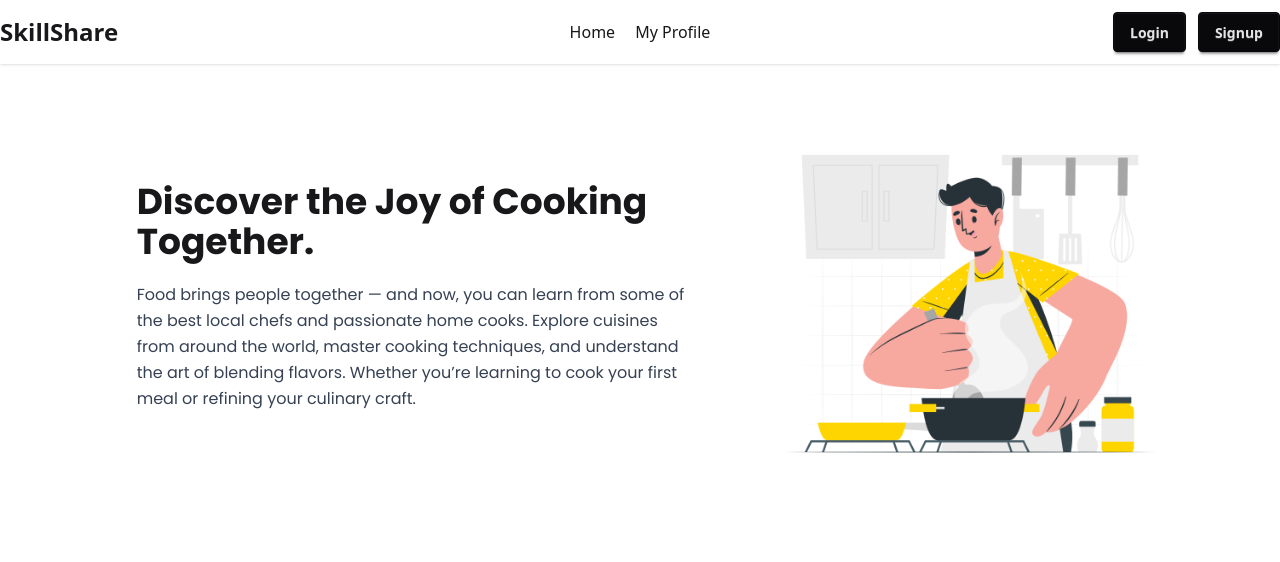
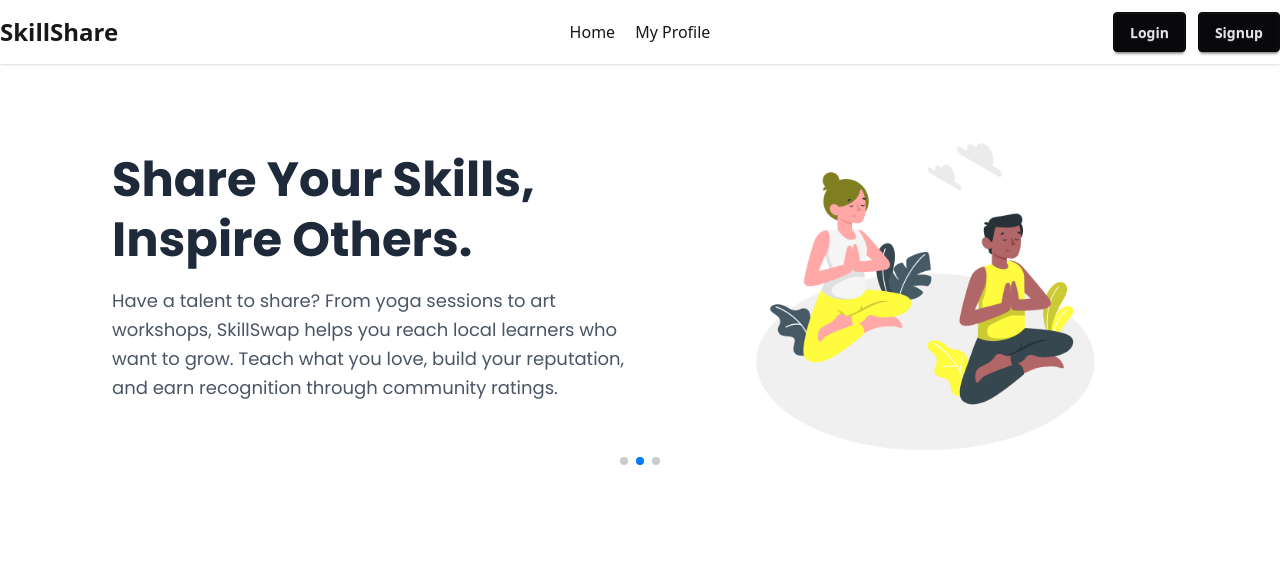
Before and after one commit to jony378892/skillshare, a React (Vite) app: page / in a window 1280 px wide. Shown: the top 562 px of the page. Built offline with nearby package versions, Linux system fonts and the light colour scheme; no server answers.

Commit message:
Added some extra padding in PopularSkill, TopRatedProvider, ProviderCard components

```diff
--- a/src/components/HeroSection.jsx
+++ b/src/components/HeroSection.jsx
@@ -1,7 +1,6 @@
 import { Swiper, SwiperSlide } from "swiper/react";
-import { Autoplay } from "swiper/modules";
+import { Autoplay, Pagination } from "swiper/modules";
 import "swiper/css";
-import "swiper/css/navigation";
 import "swiper/css/pagination";
 
 import studyImg from "../assets/Online learning-cuate.png";
@@ -10,79 +9,80 @@ import cookingImg from "../assets/Cooking-cuate.png";
 
 export default function HeroSection() {
   return (
-    <section className="pb-10 pt-5">
+    <section className="pb-10 pt-8">
       <Swiper
-        modules={[Autoplay]}
+        modules={[Autoplay, Pagination]}
         autoplay={{
-          delay: 2500,
+          delay: 3000,
           disableOnInteraction: false,
         }}
-        spaceBetween={50}
+        pagination={{ clickable: true }}
+        spaceBetween={40}
         loop={true}
+        className="max-w-6xl mx-auto"
       >
+        {/* Slide 1 - Skill Exchange Overview */}
         <SwiperSlide>
-          <div className="flex flex-col-reverse sm:flex-row gap-5 items-center">
-            <div className="xl:w-1/2 px-5 xl:px-10">
-              <h2 className="text-2xl sm:text-3xl lg:text-4xl font-bold mb-5">
-                Bring Tutoring Right to Your Home.
+          <div className="flex flex-col-reverse lg:flex-row items-center justify-between gap-10 px-6 lg:px-12">
+            <div className="lg:w-1/2 text-center lg:text-left">
+              <h2 className="text-3xl lg:text-5xl font-bold text-gray-800 mb-4 leading-tight">
+                Learn, Teach, and Grow — Together.
               </h2>
-              <p className=" text-gray-700 leading-relaxed">
-                Learning has never been easier. With our platform, you can
-                connect with expert tutors who specialize in subjects ranging
-                from mathematics and science to arts and languages. Each tutor
-                offers a personalized approach to fit your goals and schedule,
-                ensuring that your learning experience is both effective and
-                engaging.
+              <p className="text-gray-600 text-base lg:text-lg leading-relaxed mb-6">
+                SkillSwap is an interactive community where people offer, learn,
+                and exchange skills within their local area. Whether it’s
+                coding, photography, guitar lessons, or yoga — connect with
+                passionate learners and providers near you.
               </p>
             </div>
             <img
               src={studyImg}
               alt="Online Learning"
-              className="w-full sm:w-1/2 lg:w-5/12"
+              className="w-full lg:w-5/12 max-w-sm mx-auto"
             />
           </div>
         </SwiperSlide>
 
+        {/* Slide 2 - Yoga / Wellness */}
         <SwiperSlide>
-          <div className="flex flex-col-reverse sm:flex-row gap-5 items-center justify-center">
-            <div className="xl:w-1/2 px-5 xl:px-10">
-              <h2 className="text-2xl sm:text-3xl lg:text-4xl font-bold mb-5">
-                Find Your Balance with Local Yoga Classes.
+          <div className="flex flex-col-reverse lg:flex-row items-center justify-between gap-10 px-6 lg:px-12">
+            <div className="lg:w-1/2 text-center lg:text-left">
+              <h2 className="text-3xl lg:text-5xl font-bold text-gray-800 mb-4 leading-tight">
+                Share Your Skills, Inspire Others.
               </h2>
-              <p className=" text-gray-700 leading-relaxed">
-                Reconnect your mind and body with yoga sessions tailored to your
-                needs. Whether you're a beginner exploring meditation and
-                breathing techniques, or an advanced practitioner aiming to
-                refine your poses, our community of certified instructors is
-                here to guide you. Join local sessions, make new friends.
+              <p className="text-gray-600 text-base lg:text-lg leading-relaxed mb-6">
+                Have a talent to share? From yoga sessions to art workshops,
+                SkillSwap helps you reach local learners who want to grow. Teach
+                what you love, build your reputation, and earn recognition
+                through community ratings.
               </p>
             </div>
             <img
               src={yogaImg}
               alt="Yoga Class"
-              className="w-full sm:w-1/2 lg:w-5/12"
+              className="w-full lg:w-5/12 max-w-sm mx-auto"
             />
           </div>
         </SwiperSlide>
 
+        {/* Slide 3 - Community & Cooking */}
         <SwiperSlide>
-          <div className="flex flex-col-reverse sm:flex-row gap-5 items-center justify-center">
-            <div className="xl:w-1/2 px-5 xl:px-10">
-              <h2 className="text-2xl sm:text-3xl lg:text-4xl font-bold mb-5">
-                Discover the Joy of Cooking Together.
+          <div className="flex flex-col-reverse lg:flex-row items-center justify-between gap-10 px-6 lg:px-12">
+            <div className="lg:w-1/2 text-center lg:text-left">
+              <h2 className="text-3xl lg:text-5xl font-bold text-gray-800 mb-4 leading-tight">
+                Discover, Connect, and Exchange Locally.
               </h2>
-              <p className=" text-gray-700 leading-relaxed">
-                Food brings people together — and now, you can learn from some
-                of the best local chefs and passionate home cooks. Explore
-                cuisines from around the world, master cooking techniques, and
-                understand the art of blending flavors. Whether you’re learning
-                to cook your first meal or refining your culinary craft.
+              <p className="text-gray-600 text-base lg:text-lg leading-relaxed mb-6">
+                Our platform bridges skill-seekers and providers in your
+                neighborhood. Trade lessons, learn something new, or just
+                connect with creative people around you. Growth starts with
+                sharing — and we make that easy.
               </p>
             </div>
             <img
               src={cookingImg}
               alt="Cooking Together"
-              className="w-full sm:w-1/2 lg:w-4/12"
+              className="w-full lg:w-4/12 max-w-sm mx-auto"
             />
           </div>
         </SwiperSlide>
--- a/src/components/HowItWorks.jsx
+++ b/src/components/HowItWorks.jsx
@@ -30,13 +30,13 @@ export default function HowItWorks() {
     <section className="bg-white py-10 text-center">
       <h2 className="text-3xl font-bold text-gray-800 mb-10">How It Works</h2>
 
-      <div className="grid grid-cols-1 sm:grid-cols-3 gap-5 mx-auto">
+      <div className="grid grid-cols-1 sm:grid-cols-3 gap-5 mx-auto px-5 lg:px-0">
         {steps.map((step) => (
           <div
             key={step.id}
             data-aos="fade-up"
             data-aos-delay={step.id * 100}
-            className="bg-white shadow-md hover:shadow-lg transition rounded-2xl p-8 border border-gray-100"
+            className="shadow-md hover:shadow-lg transition rounded-2xl p-8 border bg-gray-100 border-gray-50"
           >
             <div className="flex flex-col items-center">
               {step.icon}
--- a/src/components/PopularSkills.jsx
+++ b/src/components/PopularSkills.jsx
@@ -7,7 +7,7 @@ export default function PopularSkills() {
   const skillsData = use(skillsPromise);
 
   return (
-    <section className=" bg-white py-10 px-5 sm:px-0">
+    <section className=" bg-white py-10 px-5 lg:px-0">
       <h2 className="text-3xl font-bold text-center text-gray-800 mb-16">
         Popular Skills
       </h2>
--- a/src/components/ProviderCard.jsx
+++ b/src/components/ProviderCard.jsx
@@ -5,7 +5,7 @@ export default function ProviderCard({ provider }) {
   return (
     <div
       data-aos="fade-up"
-      className="bg-white border border-gray-100 rounded-2xl shadow-md hover:shadow-lg transition overflow-hidden text-center p-6 flex flex-col items-center"
+      className="bg-gray-100 border border-gray-100 rounded-2xl shadow-md hover:shadow-lg transition overflow-hidden text-center p-6 flex flex-col items-center"
     >
       <img
         src={provider.image}
--- a/src/components/TopRatedProvider.jsx
+++ b/src/components/TopRatedProvider.jsx
@@ -7,12 +7,12 @@ export default function TopRatedProviders() {
   const providersData = use(providersPromise);
 
   return (
-    <section className="bg-white py-10">
+    <section className="bg-white py-10 ">
       <h2 className="text-3xl font-bold text-center mb-10 text-gray-800">
         Top Rated Providers
       </h2>
 
-      <div className="grid grid-cols-1 px-5 sm:px-0 sm:grid-cols-3 lg:grid-cols-3 gap-6 ">
+      <div className="grid grid-cols-1 px-5 lg:px-0 sm:grid-cols-3 lg:grid-cols-3 gap-6 ">
         {providersData.map((provider) => (
           <ProviderCard provider={provider} key={provider.providerId} />
         ))}
```
